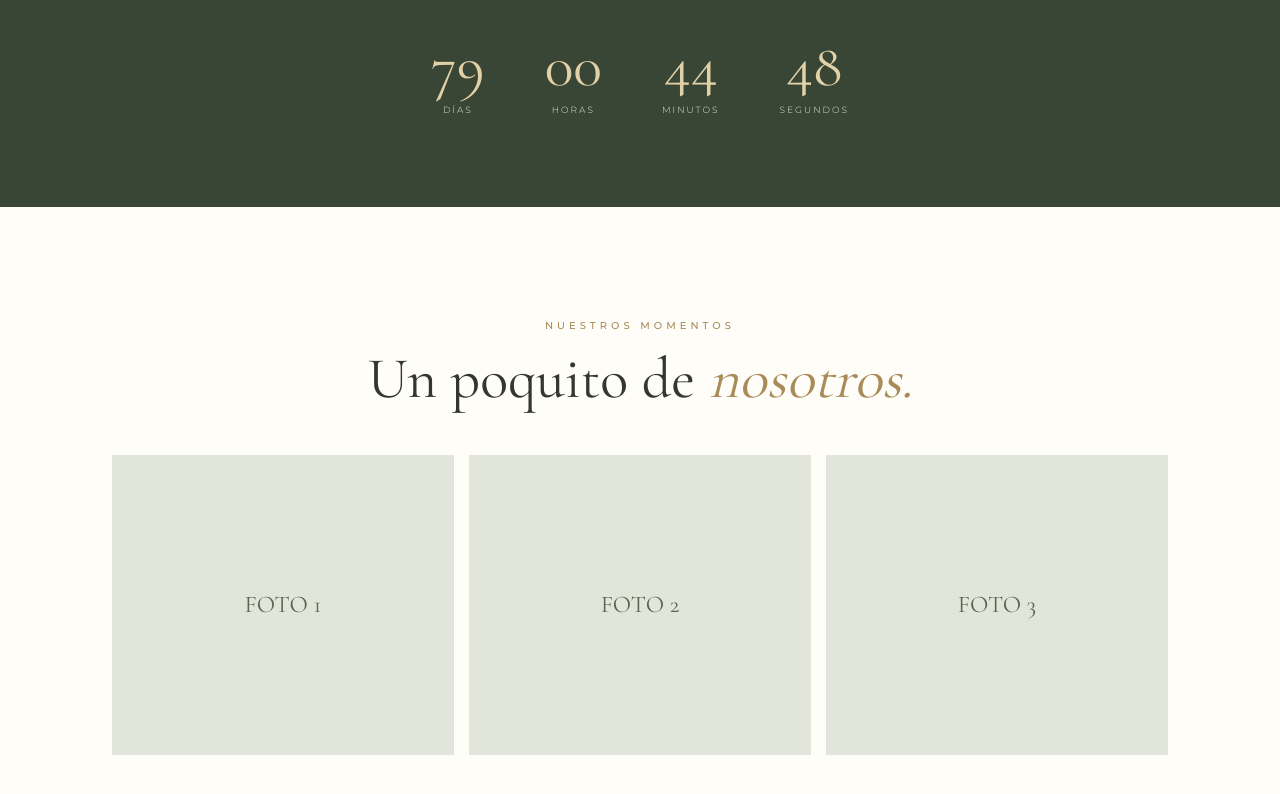
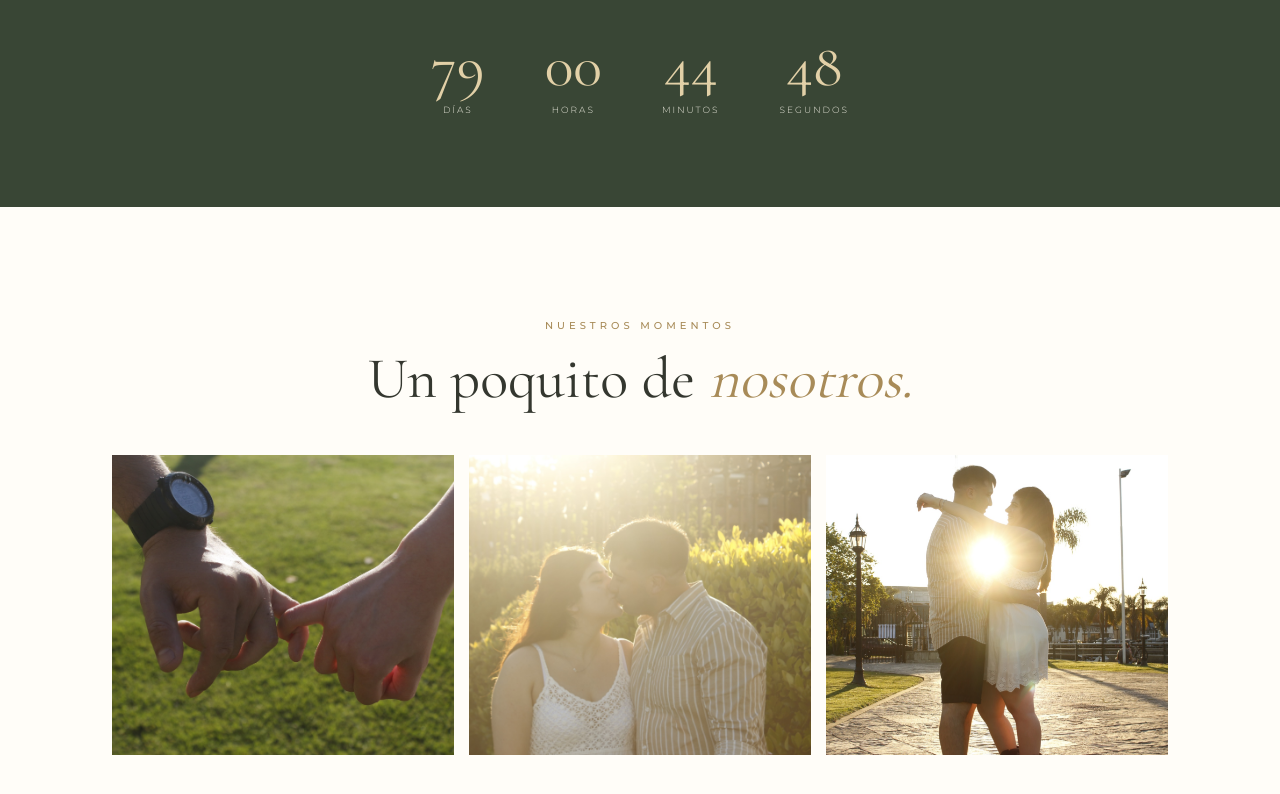
Before and after one commit to Alejoalva/CasamientoEmma, a plain HTML site: page index.html in a window 1280 px wide. Shown: the part 2991-3785 px from the top of the page. Drawn offline with nearby package versions, Linux system fonts and the light colour scheme; files whose address does not match are found by name.

Commit message:
Update image sources to remove 'assets/' prefix

```diff
--- a/index.html
+++ b/index.html
@@ -38,7 +38,7 @@
     <section class="photo-section">
       <div class="photo-frame">
         <!-- Reemplazá assets/foto-principal.jpg por una foto de ustedes -->
-        <img src="assets/foto-principal.jpg" alt="Fotografía de Marina y Alejandro"
+        <img src="foto-principal.jpg" alt="Fotografía de Marlene y Diego"
              onerror="this.style.display='none';this.parentElement.classList.add('photo-placeholder')">
         <span class="photo-placeholder-text">TU FOTO FAVORITA<br><small>Reemplazá foto-principal.jpg</small></span>
       </div>
@@ -80,9 +80,9 @@
     <section class="gallery section">
       <p class="eyebrow">NUESTROS MOMENTOS</p><h2>Un poquito de <em>nosotros.</em></h2>
       <div class="gallery-grid">
-        <img src="assets/foto-1.jpg" alt="Foto de la pareja 1" onerror="this.outerHTML='<div class=&quot;gallery-placeholder&quot;>FOTO 1</div>'">
-        <img src="assets/foto-2.jpg" alt="Foto de la pareja 2" onerror="this.outerHTML='<div class=&quot;gallery-placeholder&quot;>FOTO 2</div>'">
-        <img src="assets/foto-3.jpg" alt="Foto de la pareja 3" onerror="this.outerHTML='<div class=&quot;gallery-placeholder&quot;>FOTO 3</div>'">
+        <img src="foto-1.jpg" alt="Foto de la pareja 1" onerror="this.outerHTML='<div class=&quot;gallery-placeholder&quot;>FOTO 1</div>'">
+        <img src="foto-2.jpg" alt="Foto de la pareja 2" onerror="this.outerHTML='<div class=&quot;gallery-placeholder&quot;>FOTO 2</div>'">
+        <img src="foto-3.jpg" alt="Foto de la pareja 3" onerror="this.outerHTML='<div class=&quot;gallery-placeholder&quot;>FOTO 3</div>'">
       </div>
     </section>
 
```
